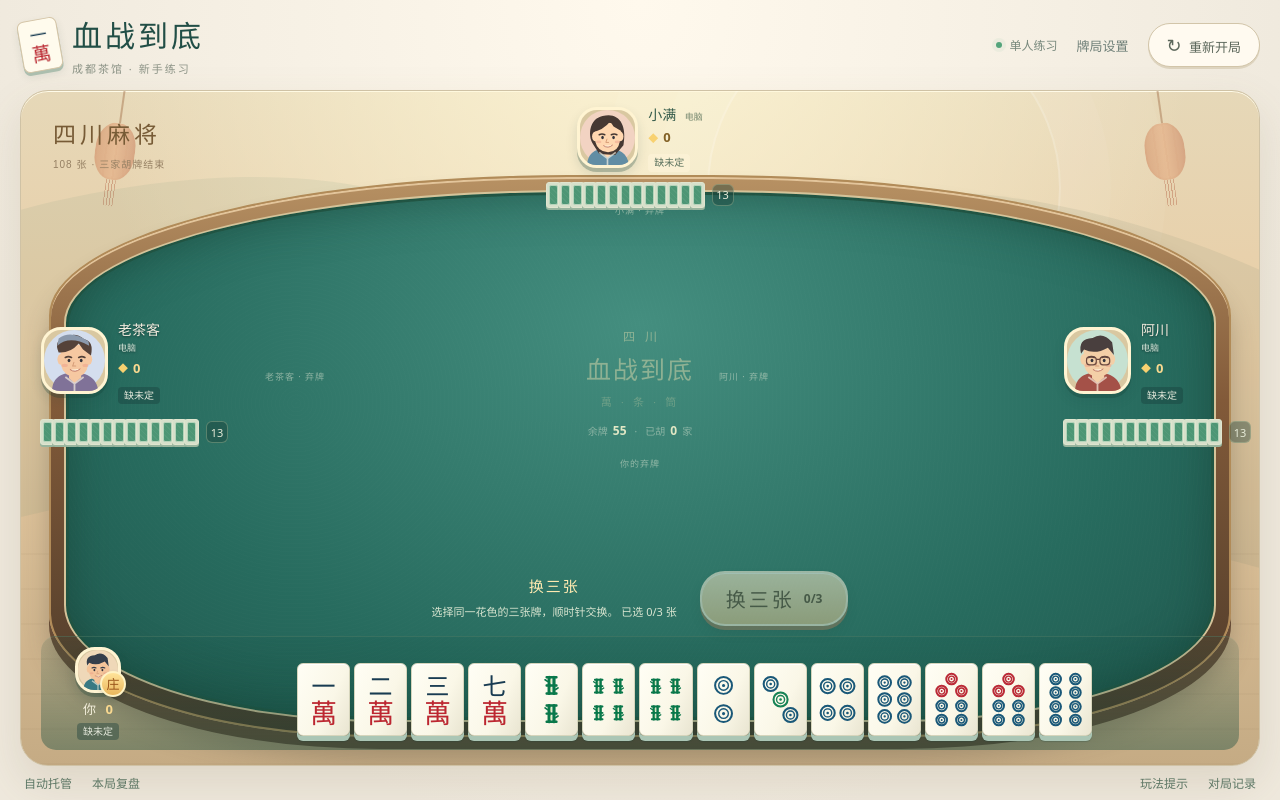
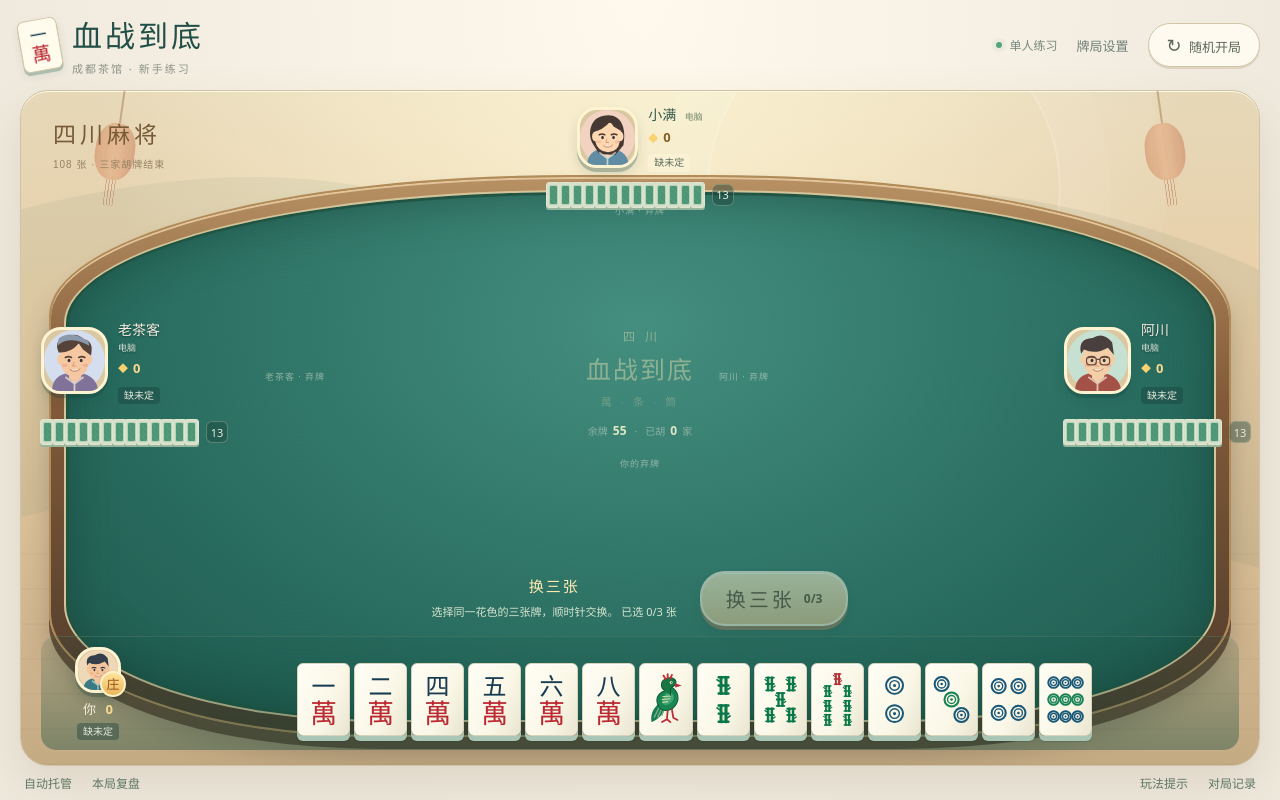
Before and after one commit to llmgpt/Xuezhan-Mahjong-AI, a React (Vite) app: page / in a window 1280 px wide. Built offline with nearby package versions, Linux system fonts and the light colour scheme.

Commit message:
fix: deal a fresh game by default

```diff
--- a/src/App.tsx
+++ b/src/App.tsx
@@ -42,6 +42,7 @@ import {
   playCue,
   stopAnnouncements,
 } from "./sound";
+import { newGameSeed } from "./newGameSeed";
 import "./style.css";
 
 const suits: { key: Suit; label: string; tile: Tile }[] = [
@@ -64,6 +65,7 @@ const responseLabels: Record<ResponseChoice, string> = {
   kong: "杠",
 };
 const names = ["你", "阿川", "小满", "老茶客"];
+const initialSeed = newGameSeed();
 
 function ActionButton({
   action,
@@ -178,8 +180,8 @@ function Opponent({
 }
 
 function App() {
-  const [seedText, setSeedText] = useState("20260929");
-  const [game, setGame] = useState(() => createGame(20260929));
+  const [seedText, setSeedText] = useState(String(initialSeed));
+  const [game, setGame] = useState(() => createGame(initialSeed));
   const [selected, setSelected] = useState<number[]>([]);
   const [notice, setNotice] = useState("选择同一花色的三张牌，顺时针交换。");
   const [autoPlay, setAutoPlay] = useState(false);
@@ -295,19 +297,26 @@ function App() {
     };
   }, [autoPlay, autoDelay, game, commitHuman]);
 
-  function restart() {
+  function startGame(seed: number) {
+    setGame(createGame(seed));
+    setSeedText(String(seed));
+    setSelected([]);
+    setDecisions([]);
+    setAutoPlay(false);
+    stopAnnouncements();
+    setNotice("选择同一花色的三张牌，顺时针交换。");
+  }
+  function restartWithSeed() {
     const seed = Number(seedText);
     if (!seedText.trim() || !Number.isSafeInteger(seed)) {
       setNotice("种子须为安全整数。");
       return false;
     }
-    setGame(createGame(seed));
-    setSelected([]);
-    setDecisions([]);
-    setAutoPlay(false);
-    stopAnnouncements();
-    setNotice("选择同一花色的三张牌，顺时针交换。");
+    startGame(seed);
     return true;
+  }
+  function startRandomGame() {
+    startGame(newGameSeed(game.seed));
   }
   function toggle(index: number) {
     if (game.phase !== "exchange") return;
@@ -368,7 +377,10 @@ function App() {
                 inputMode="numeric"
                 onChange={(event) => setSeedText(event.target.value)}
               />
-              <p>相同种子与选择可以重现同一局。</p>
+              <p>
+                本局种子：{game.seed}
+                。输入相同种子与选择可以重现同一局；随机开局会生成新种子。
+              </p>
               <label htmlFor="auto-delay">托管节奏</label>
               <select
                 id="auto-delay"
@@ -404,7 +416,8 @@ function App() {
               <button
                 type="button"
                 onClick={(event) => {
-                  if (restart()) event.currentTarget.closest("dialog")?.close();
+                  if (restartWithSeed())
+                    event.currentTarget.closest("dialog")?.close();
                 }}
               >
                 按种子重新开局
@@ -415,8 +428,12 @@ function App() {
               )}
             </div>
           </GameDialog>
-          <button className="newGameButton" type="button" onClick={restart}>
-            <span>↻</span> 重新开局
+          <button
+            className="newGameButton"
+            type="button"
+            onClick={startRandomGame}
+          >
+            <span>↻</span> 随机开局
           </button>
         </div>
       </header>
@@ -680,7 +697,7 @@ function App() {
                 <button
                   className="gameButton primary"
                   type="button"
-                  onClick={restart}
+                  onClick={startRandomGame}
                 >
                   再来一局
                 </button>
--- /dev/null
+++ b/src/newGameSeed.ts
@@ -0,0 +1,21 @@
+function randomUint32(): number {
+  const value = new Uint32Array(1);
+  try {
+    if (globalThis.crypto?.getRandomValues) {
+      globalThis.crypto.getRandomValues(value);
+      return value[0];
+    }
+  } catch {
+    // 没有浏览器随机源时，仍可开始一局。
+  }
+  return Math.floor(Math.random() * 0x100000000);
+}
+
+export function newGameSeed(
+  previous?: number,
+  candidate = randomUint32(),
+): number {
+  const seed = candidate >>> 0;
+  const lastSeed = previous === undefined ? undefined : previous >>> 0;
+  return seed === lastSeed ? (seed + 1) >>> 0 : seed;
+}
```
Also changed, not shown: 3 other files (tests, documents, lock files or other folders).
